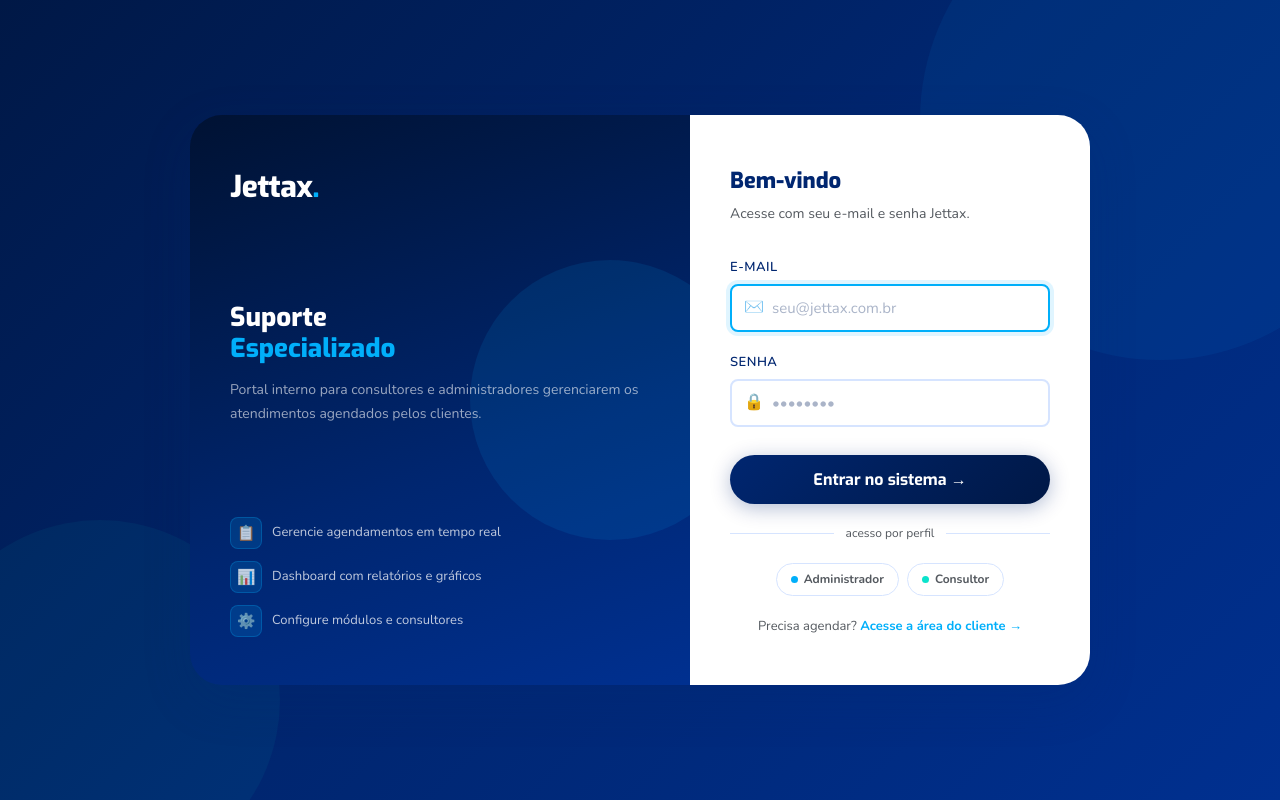
After one commit to pedrowpz/agenda-suporte, a Flask app: page /login in a window 1280 px wide. The commit adds this page. Run offline with Flask 3, Linux system fonts and the light colour scheme; some libraries are stand-ins or nearby versions.

Commit message:
Unifica tela de login para consultor e admin
- Nova rota /login com template dedicado (login.html)
- Após autenticação, redireciona automaticamente por cargo:
  Administrador → /admin/dashboard | Consultor → /funcionario/dashboard
- /funcionario e /admin redirecionam para /login se não autenticado
- Rota /logout unificada para ambos os perfis
- E-mail anterior preservado no campo após tentativa falha

Co-Authored-By: Claude Sonnet 4.6 <noreply@anthropic.com>

```diff
--- a/suporte_web/app.py
+++ b/suporte_web/app.py
@@ -106,25 +106,28 @@ def confirmacao(codigo):
     return render_template('confirmacao.html', ag=ag)
 
 
-# ── Funcionário ────────────────────────────────────────────────────────────────
+# ── Login unificado (consultor + admin) ───────────────────────────────────────
 
-@app.route('/funcionario')
-def funcionario():
+@app.route('/login', methods=['GET', 'POST'])
+def login():
+    # Redireciona quem já está logado
+    if 'admin_id' in session:
+        return redirect(url_for('admin_dashboard'))
     if 'func_id' in session:
         return redirect(url_for('func_dashboard'))
-    return render_template('funcionario.html', page='login',
-                           flash_msg=session.pop('flash', None))
 
+    if request.method == 'GET':
+        return render_template('login.html',
+                               flash_msg=session.pop('flash', None),
+                               email_anterior=session.pop('email_anterior', None))
 
-@app.route('/funcionario/login', methods=['POST'])
-def func_login():
     ip    = get_ip()
     email = request.form.get('email', '').strip().lower()
     senha = request.form.get('senha', '')
 
     if db.ip_bloqueado(ip):
-        session['flash'] = (f'Muitas tentativas. Aguarde {db.JANELA_MINUTOS} minutos.')
-        return redirect(url_for('funcionario'))
+        session['flash'] = f'Muitas tentativas. Aguarde {db.JANELA_MINUTOS} minutos.'
+        return redirect(url_for('login'))
 
     f = db.get_funcionario_by_email(email)
     if f and db.verificar_senha(senha, f['senha']):
@@ -133,22 +136,51 @@ def func_login():
             db.migrar_senha_para_bcrypt(f['id'], db.hash_senha(senha))
         db.registrar_tentativa(email, ip, sucesso=True)
         session.permanent = True
-        session['func_id']    = f['id']
-        session['func_nome']  = f['nome']
-        session['func_cargo'] = f['cargo']
-        return redirect(url_for('func_dashboard'))
+
+        if f['cargo'] == 'Administrador':
+            session['admin_id']   = f['id']
+            session['admin_nome'] = f['nome']
+            return redirect(url_for('admin_dashboard'))
+        else:
+            session['func_id']    = f['id']
+            session['func_nome']  = f['nome']
+            session['func_cargo'] = f['cargo']
+            return redirect(url_for('func_dashboard'))
 
     db.registrar_tentativa(email, ip, sucesso=False)
     restantes = db.tentativas_restantes(ip)
-    session['flash'] = (f'E-mail ou senha incorretos. '
-                        f'Tentativas restantes: {restantes}.')
-    return redirect(url_for('funcionario'))
+    session['flash']          = f'E-mail ou senha incorretos. Tentativas restantes: {restantes}.'
+    session['email_anterior'] = email
+    return redirect(url_for('login'))
 
+
+@app.route('/logout')
+def logout():
+    session.clear()
+    return redirect(url_for('login'))
+
+
+# Rotas legadas — mantém compatibilidade com links antigos
+@app.route('/funcionario')
+def funcionario():
+    if 'func_id' in session:
+        return redirect(url_for('func_dashboard'))
+    return redirect(url_for('login'))
+
+
+@app.route('/admin')
+def admin():
+    if 'admin_id' in session:
+        return redirect(url_for('admin_dashboard'))
+    return redirect(url_for('login'))
+
+
+# ── Funcionário ────────────────────────────────────────────────────────────────
 
 @app.route('/funcionario/dashboard')
 def func_dashboard():
     if 'func_id' not in session:
-        return redirect(url_for('funcionario'))
+        return redirect(url_for('login'))
     status_f     = request.args.get('status', '')
     hoje         = date.today().strftime('%d/%m/%Y')
     agendamentos = db.get_todos_agendamentos(status=status_f or None)
@@ -170,51 +202,10 @@ def func_atualizar():
     return jsonify({'ok': True})
 
 
-@app.route('/funcionario/logout')
-def func_logout():
-    session.clear()
-    return redirect(url_for('funcionario'))
-
-
 # ── Admin ──────────────────────────────────────────────────────────────────────
 
 def admin_required():
     return 'admin_id' in session
-
-
-@app.route('/admin')
-def admin():
-    if admin_required():
-        return redirect(url_for('admin_dashboard'))
-    return render_template('admin.html', page='login',
-                           flash_msg=session.pop('flash', None))
-
-
-@app.route('/admin/login', methods=['POST'])
-def admin_login():
-    ip    = get_ip()
-    email = request.form.get('email', '').strip().lower()
-    senha = request.form.get('senha', '')
-
-    if db.ip_bloqueado(ip):
-        session['flash'] = (f'Muitas tentativas. Aguarde {db.JANELA_MINUTOS} minutos.')
-        return redirect(url_for('admin'))
-
-    f = db.get_funcionario_by_email(email)
-    if f and f['cargo'] == 'Administrador' and db.verificar_senha(senha, f['senha']):
-        if not f['senha'].startswith('$2'):
-            db.migrar_senha_para_bcrypt(f['id'], db.hash_senha(senha))
-        db.registrar_tentativa(email, ip, sucesso=True)
-        session.permanent = True
-        session['admin_id']   = f['id']
-        session['admin_nome'] = f['nome']
-        return redirect(url_for('admin_dashboard'))
-
-    db.registrar_tentativa(email, ip, sucesso=False)
-    restantes = db.tentativas_restantes(ip)
-    session['flash'] = (f'Credenciais inválidas ou sem permissão. '
-                        f'Tentativas restantes: {restantes}.')
-    return redirect(url_for('admin'))
 
 
 @app.route('/admin/dashboard')
--- a/suporte_web/templates/admin.html
+++ b/suporte_web/templates/admin.html
@@ -155,7 +155,7 @@
       <a href="/admin/modulos"       class="sb-link {% if page=='modulos'       %}active{% endif %}"><span class="icon">🧩</span> Módulos</a>
     </nav>
     <div class="sb-bottom">
-      <a href="/admin/logout" class="btn btn-ghost btn-full btn-sm" style="color:rgba(255,255,255,0.6);border-color:rgba(255,255,255,0.2);">Sair</a>
+      <a href="/logout" class="btn btn-ghost btn-full btn-sm" style="color:rgba(255,255,255,0.6);border-color:rgba(255,255,255,0.2);">Sair</a>
     </div>
   </aside>
 
--- a/suporte_web/templates/funcionario.html
+++ b/suporte_web/templates/funcionario.html
@@ -283,7 +283,7 @@
 
 <div class="mobile-bar">
   <div style="font-family:'Exo',sans-serif;font-weight:800;color:#fff;font-size:18px;">Jettax<span style="color:var(--accent)">.</span></div>
-  <a href="/funcionario/logout" style="color:rgba(255,255,255,0.7);font-size:13px;">Sair</a>
+  <a href="/logout" style="color:rgba(255,255,255,0.7);font-size:13px;">Sair</a>
 </div>
 
 <div class="dash">
@@ -325,7 +325,7 @@
     </div>
 
     <div class="sidebar-bottom">
-      <a href="/funcionario/logout" class="btn btn-ghost btn-full btn-sm" style="color:rgba(255,255,255,0.6);border-color:rgba(255,255,255,0.2);">
+      <a href="/logout" class="btn btn-ghost btn-full btn-sm" style="color:rgba(255,255,255,0.6);border-color:rgba(255,255,255,0.2);">
         Sair
       </a>
     </div>
--- /dev/null
+++ b/suporte_web/templates/login.html
@@ -0,0 +1,312 @@
+<!DOCTYPE html>
+<html lang="pt-BR">
+<head>
+  <meta name="csrf-token" content="{{ csrf_token() }}">
+  <meta charset="UTF-8">
+  <meta name="viewport" content="width=device-width, initial-scale=1.0">
+  <title>Jettax — Acesso ao Sistema</title>
+  <link rel="stylesheet" href="{{ url_for('static', filename='css/style.css') }}">
+  <style>
+    body {
+      min-height: 100vh;
+      background: var(--grad-hero);
+      display: flex;
+      align-items: center;
+      justify-content: center;
+      padding: 24px;
+      position: relative;
+      overflow: hidden;
+    }
+
+    /* Círculos decorativos */
+    body::before {
+      content: '';
+      position: fixed;
+      right: -120px; top: -120px;
+      width: 480px; height: 480px;
+      border-radius: 50%;
+      background: rgba(0, 175, 250, 0.07);
+      pointer-events: none;
+    }
+    body::after {
+      content: '';
+      position: fixed;
+      left: -80px; bottom: -80px;
+      width: 360px; height: 360px;
+      border-radius: 50%;
+      background: rgba(11, 227, 204, 0.05);
+      pointer-events: none;
+    }
+
+    .login-wrap {
+      display: flex;
+      width: 100%;
+      max-width: 900px;
+      min-height: 520px;
+      border-radius: var(--radius-xl);
+      overflow: hidden;
+      box-shadow: var(--shadow-lg);
+      position: relative;
+      z-index: 1;
+      animation: popIn .4s cubic-bezier(0.175, 0.885, 0.32, 1.275);
+    }
+    @keyframes popIn {
+      from { opacity:0; transform:scale(0.93) translateY(16px); }
+      to   { opacity:1; transform:scale(1)    translateY(0); }
+    }
+
+    /* Painel esquerdo — branding */
+    .login-brand {
+      flex: 1;
+      background: linear-gradient(160deg, #001233 0%, #002670 60%, #003090 100%);
+      padding: 48px 40px;
+      display: flex;
+      flex-direction: column;
+      justify-content: space-between;
+      position: relative;
+      overflow: hidden;
+    }
+    .login-brand::before {
+      content: '';
+      position: absolute;
+      right: -60px; top: 50%;
+      transform: translateY(-50%);
+      width: 280px; height: 280px;
+      border-radius: 50%;
+      background: rgba(0, 175, 250, 0.1);
+    }
+
+    .brand-logo {
+      font-family: 'Exo', sans-serif;
+      font-size: 30px;
+      font-weight: 800;
+      color: #fff;
+      letter-spacing: -0.5px;
+    }
+    .brand-logo span { color: var(--accent); }
+
+    .brand-body { position: relative; z-index: 1; }
+    .brand-title {
+      font-family: 'Exo', sans-serif;
+      font-size: 26px;
+      font-weight: 800;
+      color: #fff;
+      line-height: 1.2;
+      margin-bottom: 14px;
+    }
+    .brand-title span { color: var(--accent); }
+    .brand-desc { color: rgba(255,255,255,0.6); font-size: 14px; line-height: 1.7; }
+
+    .brand-features { display: flex; flex-direction: column; gap: 12px; }
+    .brand-feat {
+      display: flex;
+      align-items: center;
+      gap: 10px;
+      color: rgba(255,255,255,0.75);
+      font-size: 13px;
+    }
+    .brand-feat-icon {
+      width: 32px; height: 32px;
+      border-radius: 8px;
+      background: rgba(0, 175, 250, 0.15);
+      border: 1px solid rgba(0, 175, 250, 0.25);
+      display: flex; align-items: center; justify-content: center;
+      font-size: 15px;
+      flex-shrink: 0;
+    }
+
+    @media (max-width: 640px) { .login-brand { display: none; } }
+
+    /* Painel direito — formulário */
+    .login-form-wrap {
+      width: 400px;
+      flex-shrink: 0;
+      background: #fff;
+      padding: 48px 40px;
+      display: flex;
+      flex-direction: column;
+      justify-content: center;
+    }
+    @media (max-width: 640px) {
+      .login-form-wrap { width: 100%; padding: 36px 28px; }
+    }
+
+    .form-title {
+      font-family: 'Exo', sans-serif;
+      font-size: 22px;
+      font-weight: 800;
+      color: var(--primary);
+      margin-bottom: 4px;
+    }
+    .form-sub { color: var(--muted); font-size: 14px; margin-bottom: 32px; }
+
+    .input-icon-wrap { position: relative; }
+    .input-icon-wrap .icon {
+      position: absolute;
+      left: 14px; top: 50%;
+      transform: translateY(-50%);
+      font-size: 16px;
+      pointer-events: none;
+    }
+    .input-icon-wrap .form-control { padding-left: 40px; }
+
+    .btn-login {
+      width: 100%;
+      padding: 14px;
+      background: var(--grad-primary);
+      color: #fff;
+      border: none;
+      border-radius: var(--radius-full);
+      font-family: 'Exo', sans-serif;
+      font-size: 16px;
+      font-weight: 700;
+      cursor: pointer;
+      transition: all 0.25s;
+      box-shadow: 0 4px 20px rgba(0, 38, 112, 0.3);
+      margin-top: 8px;
+    }
+    .btn-login:hover {
+      transform: translateY(-2px);
+      box-shadow: 0 8px 28px rgba(0, 38, 112, 0.4);
+    }
+    .btn-login:active { transform: translateY(0); }
+
+    .divider {
+      display: flex;
+      align-items: center;
+      gap: 12px;
+      margin: 20px 0;
+      color: var(--border);
+      font-size: 12px;
+      color: var(--muted);
+    }
+    .divider::before, .divider::after {
+      content: ''; flex: 1; height: 1px; background: var(--border);
+    }
+
+    .role-badges {
+      display: flex;
+      gap: 8px;
+      justify-content: center;
+    }
+    .role-badge {
+      display: flex;
+      align-items: center;
+      gap: 6px;
+      padding: 6px 14px;
+      border: 1.5px solid var(--border);
+      border-radius: var(--radius-full);
+      font-size: 12px;
+      font-weight: 700;
+      color: var(--muted);
+    }
+    .role-badge .dot { width: 7px; height: 7px; border-radius: 50%; }
+    .dot-admin { background: var(--accent); }
+    .dot-consul { background: var(--accent-2); }
+
+    .back-link {
+      display: block;
+      text-align: center;
+      margin-top: 20px;
+      font-size: 13px;
+      color: var(--muted);
+    }
+    .back-link a { color: var(--accent); font-weight: 700; }
+  </style>
+</head>
+<body>
+
+<div class="login-wrap">
+
+  <!-- Branding esquerdo -->
+  <div class="login-brand">
+    <div class="brand-logo">Jettax<span>.</span></div>
+
+    <div class="brand-body">
+      <div class="brand-title">Suporte<br><span>Especializado</span></div>
+      <p class="brand-desc">
+        Portal interno para consultores e administradores gerenciarem os atendimentos agendados pelos clientes.
+      </p>
+    </div>
+
+    <div class="brand-features">
+      <div class="brand-feat">
+        <div class="brand-feat-icon">📋</div>
+        <span>Gerencie agendamentos em tempo real</span>
+      </div>
+      <div class="brand-feat">
+        <div class="brand-feat-icon">📊</div>
+        <span>Dashboard com relatórios e gráficos</span>
+      </div>
+      <div class="brand-feat">
+        <div class="brand-feat-icon">⚙️</div>
+        <span>Configure módulos e consultores</span>
+      </div>
+    </div>
+  </div>
+
+  <!-- Formulário -->
+  <div class="login-form-wrap">
+
+    <div class="form-title">Bem-vindo</div>
+    <div class="form-sub">Acesse com seu e-mail e senha Jettax.</div>
+
+    {% if flash_msg %}
+    <div class="alert alert-error" style="margin-bottom:20px;">⚠️ {{ flash_msg }}</div>
+    {% endif %}
+
+    <form action="/login" method="POST">
+      <input type="hidden" name="csrf_token" value="{{ csrf_token() }}">
+
+      <div class="form-group">
+        <label class="form-label">E-mail</label>
+        <div class="input-icon-wrap">
+          <span class="icon">✉️</span>
+          <input type="email" name="email" class="form-control"
+                 placeholder="seu@jettax.com.br" required autofocus
+                 value="{{ email_anterior or '' }}">
+        </div>
+      </div>
+
+      <div class="form-group">
+        <label class="form-label">Senha</label>
+        <div class="input-icon-wrap">
+          <span class="icon">🔒</span>
+          <input type="password" name="senha" class="form-control"
+                 placeholder="••••••••" required>
+        </div>
+      </div>
+
+      <button type="submit" class="btn-login">Entrar no sistema →</button>
+    </form>
+
+    <div class="divider">acesso por perfil</div>
+
+    <div class="role-badges">
+      <div class="role-badge"><span class="dot dot-admin"></span> Administrador</div>
+      <div class="role-badge"><span class="dot dot-consul"></span> Consultor</div>
+    </div>
+
+    <div class="back-link">
+      Precisa agendar? <a href="/cliente">Acesse a área do cliente →</a>
+    </div>
+  </div>
+
+</div>
+
+<script>
+document.addEventListener("DOMContentLoaded", function () {
+  const meta = document.querySelector("meta[name=csrf-token]");
+  if (!meta) return;
+  const token = meta.content;
+  document.querySelectorAll("form").forEach(function (f) {
+    if (!f.querySelector("input[name=csrf_token]")) {
+      const inp = document.createElement("input");
+      inp.type = "hidden"; inp.name = "csrf_token"; inp.value = token;
+      f.appendChild(inp);
+    }
+  });
+});
+</script>
+</body>
+</html>
```
